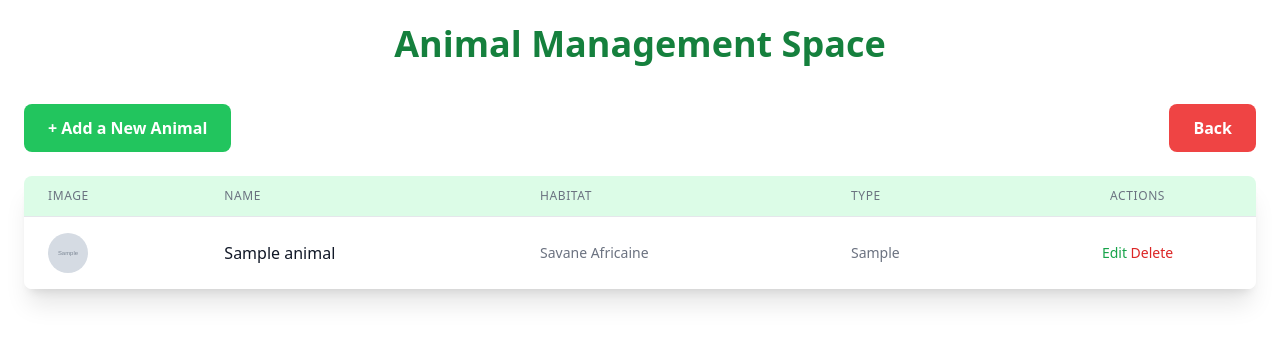
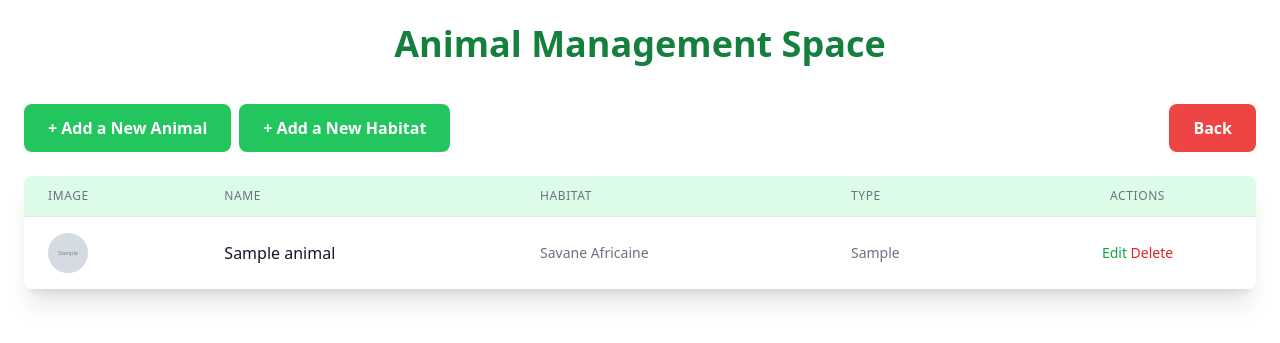
Before and after one commit to Achraf-agourram/Zoo-Encyclopedie, a PHP site: page /educator.php in a window 1280 px wide. Shown: the top 343 px of the page. Run offline with PHP 8.4, Linux system fonts and the light colour scheme; data comes from the database, SQL or seed files in the repository; tables that the repository leaves empty hold one stand-in row (values such as "Sample post"); grey boxes marked "Sample" are stand-in pictures; some libraries are stand-ins or nearby versions.

Commit message:
Adding feature of adding anew habitat

```diff
--- a/educator.php
+++ b/educator.php
@@ -23,8 +23,12 @@ if(isset($_POST['editAnimal'])){
     move_uploaded_file($_FILES['image']['tmp_name'], "images/" . $image);
     mysqli_query($database, "UPDATE Animal SET name_animal = '$name', type_alimentaire = '$diet', image_animal = '$image', habitat_id = $habitat WHERE id = $id;");
 }
+if(isset($_POST['addHabitat'])){
+    $name = $_POST['nameHabitat'];
+    $desc = $_POST['desc'];
+    mysqli_query($database, "INSERT INTO habitat (name_hab, desc_hab) VALUES ('$name', '$desc');");
+}
 
-get_animals("SELECT id, name_animal, image_animal, type_alimentaire, Habitat.name_hab FROM Animal JOIN Habitat ON Animal.habitat_id = Habitat.id_hab;");
 ?>
 
 <!DOCTYPE html>
@@ -40,11 +44,18 @@ get_animals("SELECT id, name_animal, image_animal, type_alimentaire, Habitat.nam
         <h2 class="text-4xl font-extrabold text-green-700 mb-10 text-center"><?= $dict[$currentLang][18]?></h2>
 
         <div class="flex justify-between">
-            <button onclick="document.getElementById('form-ajout').classList.toggle('hidden')"
-                class="bg-green-500 text-white font-bold px-6 py-3 rounded-lg hover:bg-green-600 transition duration-300 mb-6 flex items-center">
-                + <?= $dict[$currentLang][19]?>
-            </button>
-            <form method="post"><button type="submit" name="back" class="bg-red-500 text-white font-bold px-6 py-3 rounded-lg hover:bg-red-600 transition duration-300 mb-6 flex items-center"><?= $dict[$currentLang][30]?></button></form>
+            <div class="flex">
+                <button onclick="document.getElementById('form-ajout-animal').classList.toggle('hidden')"
+                    class="bg-green-500 text-white font-bold px-6 py-3 rounded-lg hover:bg-green-600 transition duration-300 mb-6 flex items-center">
+                    + <?= $dict[$currentLang][19]?> Animal
+                </button>
+                <button onclick="document.getElementById('form-ajout-habitat').classList.toggle('hidden')"
+                    class="bg-green-500 ml-2 text-white font-bold px-6 py-3 rounded-lg hover:bg-green-600 transition duration-300 mb-6 flex items-center">
+                    + <?= $dict[$currentLang][19]?> Habitat
+                </button>
+            </div>
+
+            <a href="index.php" class="bg-red-500 text-white font-bold px-6 py-3 rounded-lg hover:bg-red-600 transition duration-300 mb-6 flex items-center"><?= $dict[$currentLang][30]?></a>
         </div>
 
         <?php
@@ -54,12 +65,12 @@ get_animals("SELECT id, name_animal, image_animal, type_alimentaire, Habitat.nam
                         <h3 class='text-2xl font-semibold text-green-700 mb-4'>{$dict[$currentLang][31]}</h3>
                         <form method='POST' class='grid grid-cols-1 md:grid-cols-2 gap-6' enctype='multipart/form-data'>
                             <div>
-                                <label for='nom' class='block text-sm font-medium text-gray-700'>{$dict[$currentLang][21]} :</label>
+                                <p class='block text-sm font-medium text-gray-700'>{$dict[$currentLang][21]} :</p>
                                 <input type='text' name='name' required class='mt-1 w-full p-2 border border-gray-300 rounded-md'>
                             </div>
 
                             <div>
-                                <label for='habitat' class='block text-sm font-medium text-gray-700'>Habitat :</label>
+                                <p class='block text-sm font-medium text-gray-700'>Habitat :</p>
                                 <select id='habitat' name='habitat_id' required class='mt-1 w-full p-2 border border-gray-300 rounded-md'>
                                     <option value='1'>Savane</option>
                                     <option value='2'>Forêt</option>
@@ -69,7 +80,7 @@ get_animals("SELECT id, name_animal, image_animal, type_alimentaire, Habitat.nam
                             </div>
 
                             <div>
-                                <label for='regime' class='block text-sm font-medium text-gray-700'>{$dict[$currentLang][16]} :</label>
+                                <p class='block text-sm font-medium text-gray-700'>{$dict[$currentLang][16]} :</p>
                                 <select id='regime' name='type_alimentaire' required
                                     class='mt-1 w-full p-2 border border-gray-300 rounded-md'>
                                     <option value='carnivore'>Carnivore</option>
@@ -79,7 +90,7 @@ get_animals("SELECT id, name_animal, image_animal, type_alimentaire, Habitat.nam
                             </div>
 
                             <div>
-                                <label for='image' class='block text-sm font-medium text-gray-700'>{$dict[$currentLang][22]} :</label>
+                                <p class='block text-sm font-medium text-gray-700'>{$dict[$currentLang][22]} :</p>
                                 <input type='file' required name='image' accept='image/*' class='mt-1 w-full p-2 border border-gray-300 rounded-md'>
                             </div>
 
@@ -93,26 +104,28 @@ get_animals("SELECT id, name_animal, image_animal, type_alimentaire, Habitat.nam
             }
         ?>
 
-        <div id="form-ajout" class="bg-green-50 p-6 rounded-lg shadow-inner mb-8 hidden">
+        <div id="form-ajout-animal" class="bg-green-50 p-6 rounded-lg shadow-inner mb-8 hidden">
             <h3 class="text-2xl font-semibold text-green-700 mb-4"><?= $dict[$currentLang][20]?></h3>
             <form method="POST" class="grid grid-cols-1 md:grid-cols-2 gap-6" enctype="multipart/form-data">
                 <div>
-                    <label for="nom" class="block text-sm font-medium text-gray-700"><?= $dict[$currentLang][21]?> :</label>
+                    <p class="block text-sm font-medium text-gray-700"><?= $dict[$currentLang][21]?> :</p>
                     <input type="text" name="name" required class="mt-1 w-full p-2 border border-gray-300 rounded-md">
                 </div>
 
                 <div>
-                    <label for="habitat" class="block text-sm font-medium text-gray-700">Habitat :</label>
-                    <select id="habitat" name="habitat_id" required class="mt-1 w-full p-2 border border-gray-300 rounded-md">
-                        <option value="1">Savane</option>
-                        <option value="2">Forêt</option>
-                        <option value="3">Aquatique</option>
-                        <option value="4">Desert</option>
+                    <p class="block text-sm font-medium text-gray-700">Habitat :</p>
+                    <select name="habitat_id" required class="mt-1 w-full p-2 border border-gray-300 rounded-md">
+                        <?php
+                            get_animals("SELECT id_hab, name_hab FROM `habitat`;");
+                            foreach($animalsArray as $habitat){
+                                echo "<option value='{$habitat['id_hab']}'>{$habitat['name_hab']}</option>";
+                            }
+                        ?>
                     </select>
                 </div>
 
                 <div>
-                    <label for="regime" class="block text-sm font-medium text-gray-700"><?= $dict[$currentLang][16]?> :</label>
+                    <p class="block text-sm font-medium text-gray-700"><?= $dict[$currentLang][16]?> :</p>
                     <select id="regime" name="type_alimentaire" required
                         class="mt-1 w-full p-2 border border-gray-300 rounded-md">
                         <option value="carnivore">Carnivore</option>
@@ -122,14 +135,35 @@ get_animals("SELECT id, name_animal, image_animal, type_alimentaire, Habitat.nam
                 </div>
 
                 <div>
-                    <label for="image" class="block text-sm font-medium text-gray-700"><?= $dict[$currentLang][22]?> :</label>
+                    <p class="block text-sm font-medium text-gray-700"><?= $dict[$currentLang][22]?> :</p>
                     <input type="file" required name="image" accept="image/*" class="mt-1 w-full p-2 border border-gray-300 rounded-md">
                 </div>
 
                 <div class="md:col-span-2 flex justify-end space-x-4">
                     <button type="submit" name="addAnimal"
-                        class="bg-green-500 text-white font-bold px-6 py-2 rounded-lg hover:bg-green-600 transition"><?= $dict[$currentLang][23]?></button>
-                    <button type="button" onclick="document.getElementById('form-ajout').classList.add('hidden')"
+                        class="bg-green-500 text-white font-bold px-6 py-2 rounded-lg hover:bg-green-600 transition"><?= $dict[$currentLang][23]?> Animal</button>
+                    <button type="button" onclick="document.getElementById('form-ajout-animal').classList.add('hidden')"
+                        class="bg-gray-300 text-gray-800 font-bold px-6 py-2 rounded-lg hover:bg-gray-400 transition"><?= $dict[$currentLang][24]?></button>
+                </div>
+            </form>
+        </div>
+
+        <div id="form-ajout-habitat" class="bg-green-50 p-6 rounded-lg shadow-inner mb-8 hidden">
+            <h3 class="text-2xl font-semibold text-green-700 mb-4"><?= $dict[$currentLang][41]?></h3>
+            <form method="POST" class="grid grid-cols-1 md:grid-cols-2 gap-6" enctype="multipart/form-data">
+                <div>
+                    <p class="block text-sm font-medium text-gray-700"><?= $dict[$currentLang][42]?> :</p>
+                    <input type="text" name="nameHabitat" required class="mt-1 w-full p-2 border border-gray-300 rounded-md">
+                </div>
+                <div>
+                    <p class="block text-sm font-medium text-gray-700"><?= $dict[$currentLang][43]?> :</p>
+                    <input type="text" name="desc" required class="mt-1 w-full p-2 border border-gray-300 rounded-md">
+                </div>
+
+                <div class="md:col-span-2 flex justify-end space-x-4">
+                    <button type="submit" name="addHabitat"
+                        class="bg-green-500 text-white font-bold px-6 py-2 rounded-lg hover:bg-green-600 transition"><?= $dict[$currentLang][23]?> habitat</button>
+                    <button type="button" onclick="document.getElementById('form-ajout-habitat').classList.add('hidden')"
                         class="bg-gray-300 text-gray-800 font-bold px-6 py-2 rounded-lg hover:bg-gray-400 transition"><?= $dict[$currentLang][24]?></button>
                 </div>
             </form>
@@ -153,6 +187,7 @@ get_animals("SELECT id, name_animal, image_animal, type_alimentaire, Habitat.nam
                 </thead>
                 <tbody class="bg-white divide-y">
                     <?php
+                        get_animals("SELECT id, name_animal, image_animal, type_alimentaire, Habitat.name_hab FROM Animal JOIN Habitat ON Animal.habitat_id = Habitat.id_hab;");
                         foreach($animalsArray as $animal){
                             echo "
                                 <tr class='hover:bg-gray-50'>
--- a/global.php
+++ b/global.php
@@ -1,7 +1,7 @@
 <?php
 $dict = [
-    "fr" => ["Mon Petit Zoo", "Accès Educateurs", "Découvre les Animaux du Zoo !", "Filtrer les Animaux", "Habitat", "Tous les Habitats", "Savane", "Forêt", "Aquatique", "Régime Alimentaire", "Tous les Régimes", "Carnivore", "Herbivore", "Omnivore", "Appliquer les Filtres", "Habitat", "Régime", "Changer la langue", "Espace de Gestion des Animaux", "Ajouter un Nouvel Animal", "Formulaire Animal", "Nom de l'animal", "Image de l'animal", "Enregistrer l'Animal", "Annuler", "Nom", "Type alimentaire", "Modifier", "Supprimer", "Espace éducateur", "Retour", "Modifier les informations d'animal", "Statistiques", "Le Zoo en Chiffres", "Une vue d'ensemble des données pour apprendre et visualiser", "Total d'Animaux", "Habitat Majoritaire", "Diversité", "Répartition par Habitat", "Voir combien d'animaux vivent dans chaque type d'environnement", "Répartition Alimentaire", "Combien d'animaux sont carnivores, herbivores, ou omnivores"],
-    "en" => ["My Little Zoo", "Educators Access", "Discover the Zoo Animals!", "Filter Animals", "Habitat", "All Habitats", "Savana", "Forest", "Aquatic", "Diet", "All Diets", "Carnivore", "Herbivore", "Omnivore", "Apply Filters", "Habitat", "Diet", "Change language", "Animal Management Space", "Add a New Animal", "Animal Form", "Animal Name", "Animal Image", "Save Animal", "Cancel", "Name", "Type", "Edit", "Delete", "Educator Space", "Back", "Edit the animal informations", "Statistics", "The Zoo in Numbers", "An overview of data to learn and visualize", "Total Animals", "Main Habitat", "Diversity", "Habitat Distribution", "See how many animals live in each type of environment", "Diet Distribution", "How many animals are carnivores, herbivores, or omnivores"]
+    "fr" => ["Mon Petit Zoo", "Accès Educateurs", "Découvre les Animaux du Zoo !", "Filtrer les Animaux", "Habitat", "Tous les Habitats", "Savane", "Forêt", "Aquatique", "Régime Alimentaire", "Tous les Régimes", "Carnivore", "Herbivore", "Omnivore", "Appliquer les Filtres", "Habitat", "Régime", "Changer la langue", "Espace de Gestion des Animaux", "Ajouter un Nouvel", "Formulaire Animal", "Nom de l'animal", "Image de l'animal", "Enregistrer l'", "Annuler", "Nom", "Type alimentaire", "Modifier", "Supprimer", "Espace éducateur", "Retour", "Modifier les informations d'animal", "Statistiques", "Le Zoo en Chiffres", "Une vue d'ensemble des données pour apprendre et visualiser", "Total d'Animaux", "Habitat Majoritaire", "Diversité", "Répartition par Habitat", "Voir combien d'animaux vivent dans chaque type d'environnement", "Répartition Alimentaire", "Formulaire Habitat", "Nom de l'habitat", "Description de l'habitat"],
+    "en" => ["My Little Zoo", "Educators Access", "Discover the Zoo Animals!", "Filter Animals", "Habitat", "All Habitats", "Savana", "Forest", "Aquatic", "Diet", "All Diets", "Carnivore", "Herbivore", "Omnivore", "Apply Filters", "Habitat", "Diet", "Change language", "Animal Management Space", "Add a New", "Animal Form", "Animal Name", "Animal Image", "Save", "Cancel", "Name", "Type", "Edit", "Delete", "Educator Space", "Back", "Edit the animal informations", "Statistics", "The Zoo in Numbers", "An overview of data to learn and visualize", "Total Animals", "Main Habitat", "Diversity", "Habitat Distribution", "See how many animals live in each type of environment", "Diet Distribution", "Habitat form", "Habitat name", "Habitat description"]
 ];
 
 $database = mysqli_connect("localhost", "root", "", "zoo_enclopedie");
@@ -26,15 +26,4 @@ if(isset($_POST['changeLang'])){
     $_SESSION['lang'] = $currentLang;
 }
 
-if(isset($_POST['educatorAccess'])){
-    header("Location: educator.php");
-    exit();
-}elseif(isset($_POST['stats'])){
-    header("Location: statistiques.php");
-    exit();
-}elseif(isset($_POST['back'])){
-    header("Location: index.php");
-    exit();
-}
-
 ?>
--- a/header.php
+++ b/header.php
@@ -5,8 +5,8 @@ echo "
             <h1 class='text-3xl font-bold text-white'>🦁 {$dict[$currentLang][0]} 🦒</h1>
             <form method='POST'>
                 <button class='bg-white text-green-800 px-4 py-2 rounded-full transition duration-300' type='submit' name='changeLang'>🌏 {$dict[$currentLang][17]}</button>
-                <button class='bg-white text-green-800 px-4 py-2 rounded-full transition duration-300' type='submit' name='stats'>📊 {$dict[$currentLang][32]}</button>
-                <button class='bg-white text-green-800 px-4 py-2 rounded-full transition duration-300' type='submit' name='educatorAccess'>👨‍🏫 {$dict[$currentLang][1]}</button>
+                <a href='statistiques.php' class='bg-white text-green-800 px-4 py-2 rounded-full transition duration-300'>📊 {$dict[$currentLang][32]}</a>
+                <a href='educator.php' class='bg-white text-green-800 px-4 py-2 rounded-full transition duration-300'>👨‍🏫 {$dict[$currentLang][1]}</a>
             </form>
         </div>
     </header>
--- a/statistiques.php
+++ b/statistiques.php
@@ -2,7 +2,7 @@
 include("global.php");
 $animalsTotal = (int)mysqli_fetch_assoc(mysqli_query($database, "SELECT COUNT(*) FROM animal;"))['COUNT(*)'];
 $habitatTotal = (int)mysqli_fetch_assoc(mysqli_query($database, "SELECT COUNT(*) FROM habitat;"))['COUNT(*)'];
-$mostHabitat = mysqli_fetch_assoc(mysqli_query($database, "SELECT habitat.name_hab FROM `animal` JOIN habitat ON habitat.id_hab = animal.habitat_id GROUP BY habitat_id LIMIT 1;"))["name_hab"];
+$mostHabitat = mysqli_fetch_assoc(mysqli_query($database, "SELECT habitat.name_hab, COUNT(*) as total FROM `animal` JOIN habitat ON habitat.id_hab = animal.habitat_id GROUP BY habitat_id ORDER BY total DESC LIMIT 1;"))["name_hab"];
 
 
 ?>
```
Also changed, not shown: README.md, images/panda.jpg (added), images/polar.jpg (added).
